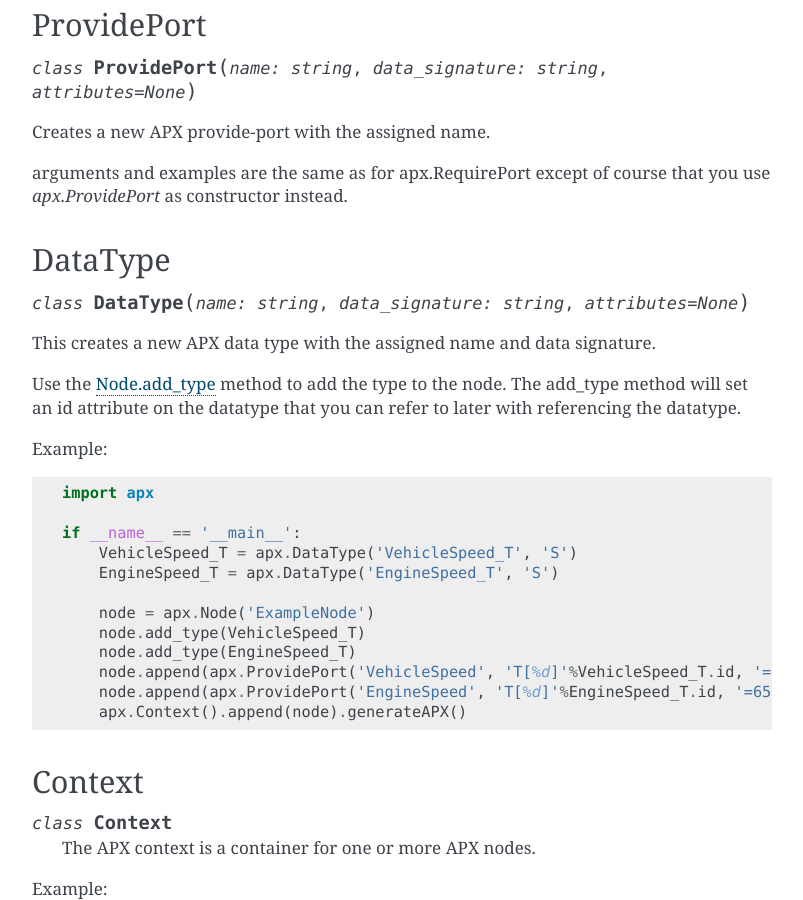
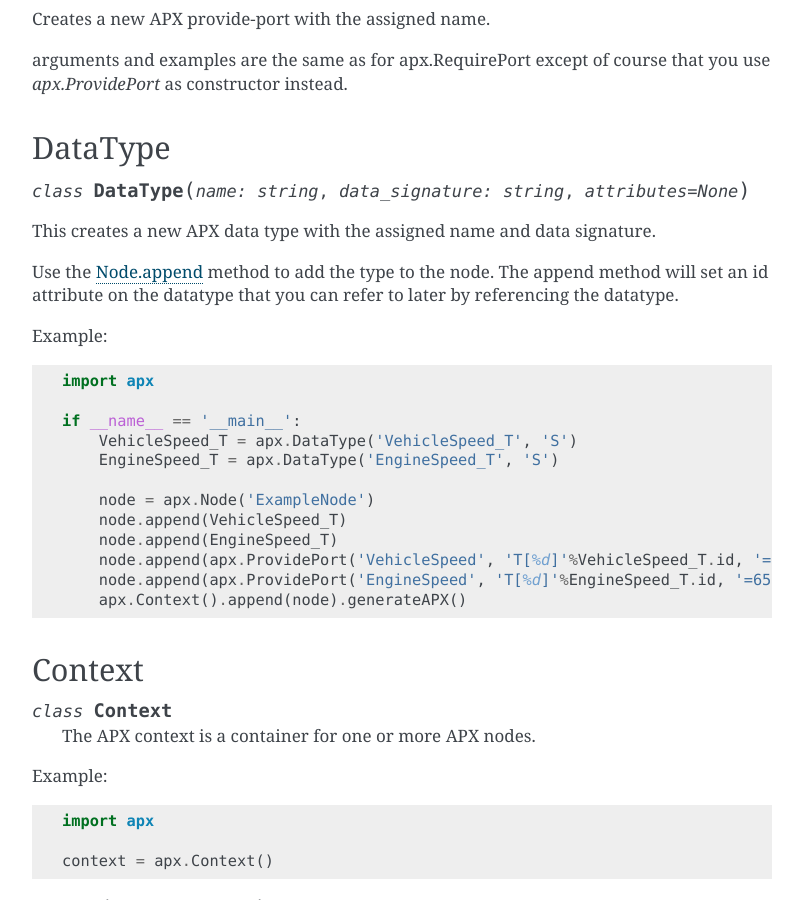
Before and after one commit to ovenystas/py-apx, a Sphinx documentation site: the page built from doc/apx.rst, in a window 1280 px wide and 900 px high, scrolled down 4415 px. Shown: the whole window, without its empty margins (388-1191 px from the left). Built offline with Sphinx 7.4.7, drawn with Linux system fonts in a browser that asks for light colours; some of the changed text lies outside the part shown.

```diff
--- a/doc/apx.rst
+++ b/doc/apx.rst
@@ -10,6 +10,8 @@ Node
 .. py:attribute:: Node.name : string
 
    The name of the node.
+
+.. _Node_append:
 
 .. py:method:: Node.append(port)
 
@@ -164,13 +166,6 @@ Example::
    node = apx.Node(swc.name)
    node.import_autosar_swc(swc, ws)
 
-.. _Node_add_type:
-
-.. py:method :: Node.add_type(data_type):
-
-   Adds the data type to the node. When this method is called the data_type is assigned the 'id' attribute (which is an integer).
-   This attribute can be used for referencing the type later when creating ports. See DataType_ for a full example.
-
 RequirePort
 -----------
 
@@ -221,8 +216,8 @@ DataType
 
 This creates a new APX data type with the assigned name and data signature.
 
-Use the :ref:`Node.add_type <Node_add_type>` method to add the type to the node. The add_type method will set an id attribute on the datatype that you
-can refer to later with referencing the datatype.
+Use the :ref:`Node.append <Node_append>` method to add the type to the node. The append method will set an id attribute on the datatype that you
+can refer to later by referencing the datatype.
 
 Example::
 
@@ -233,8 +228,8 @@ Example::
        EngineSpeed_T = apx.DataType('EngineSpeed_T', 'S')
 
        node = apx.Node('ExampleNode')
-       node.add_type(VehicleSpeed_T)
-       node.add_type(EngineSpeed_T)
+       node.append(VehicleSpeed_T)
+       node.append(EngineSpeed_T)
        node.append(apx.ProvidePort('VehicleSpeed', 'T[%d]'%VehicleSpeed_T.id, '=65535'))
        node.append(apx.ProvidePort('EngineSpeed', 'T[%d]'%EngineSpeed_T.id, '=65535'))
        apx.Context().append(node).generateAPX()
```
Also changed, not shown: 3 other files.
